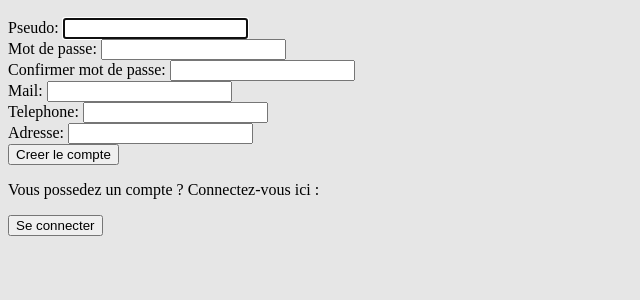
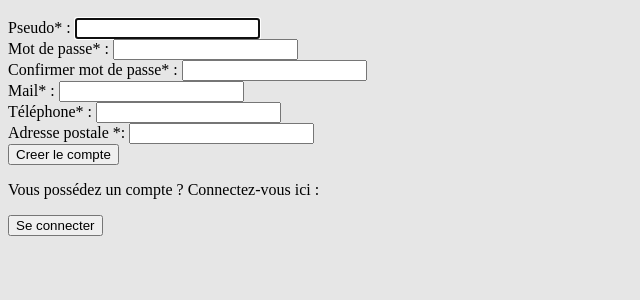
Before and after one commit to senetal/projet_php_armand_clerc_senet, a PHP site: page /project/Vue/createaccount.view.php in a window 1280 px wide. Shown: the part 54-354 px from the top of the page, without its empty margins (0-640 px from the left). Run offline with PHP 8.4, Linux system fonts and the light colour scheme.

Commit message:
Orthographe corrigée.

```diff
--- a/project/Vue/Order.view.php
+++ b/project/Vue/Order.view.php
@@ -32,12 +32,12 @@ $sumCount = 0;
       <?php foreach ($tab as $a): //Afichage de chaque article ?>
         <article class="zone">
           <h2>Nom : <?= $a->name; ?> </h2>
-          <p> ref : <?=$a->ref?></p>
+          <p>Référence : <?=$a->ref?></p>
 
           <img src=<?php echo "\"../Modele/data/images/$a->image\""; ?> alt="<?=$a->description?>">
           <br>
 
-          <p> Prix unitaire : <?= $a->price;   ?>     Nombre de produits:<?= $a->count; ?> </p>
+          <p>Prix unitaire : <?= $a->price;   ?>     Nombre de produits:<?= $a->count; ?> </p>
           <?php $totalPrice +=$a->price*$a->count;
           $sumCount += $a->count;
           ?>
@@ -66,7 +66,7 @@ $sumCount = 0;
           <p class="noArticle">Vous n'avez pas d'article dans votre panier </p>
 
         <?php else: ?>
-          <p class="noArticle">Vous devez etre connecte pour consuter votre panier </p>
+          <p class="noArticle">Vous devez être connecté pour consulter votre panier </p>
         <?php endif; ?>
       <?php endif; ?>
     </article>
--- a/project/Vue/Proposition.view.php
+++ b/project/Vue/Proposition.view.php
@@ -16,7 +16,7 @@
     <p class="error"><?php echo "$err" ?></p>
     <?php endif; ?>
 
-    <h1>Proposez vos propre chat </h1>
+    <h1>Proposez vos propres chats </h1>
     <article class="">
       <form class="" action="../Controleur/Proposition.ctrl.php" method="post" enctype="multipart/form-data" >
 
@@ -69,7 +69,7 @@
           <div class="d25">
 
 
-            <label for="cat">Categories* :</label>
+            <label for="cat">Catégories* :</label>
 
           </div>
           <div class="d75">
--- a/project/Vue/account.view.php
+++ b/project/Vue/account.view.php
@@ -29,9 +29,9 @@ if(isset($_SESSION['user'])){
       <input type="password" name="password" value="<?= $usr->password ?>" readonly><br>
       Mail :
       <input type="mail" name="mail" value="<?= $usr->mail ?>" readonly><br>
-      Telephone :
+      Téléphone :
       <input type="text" name="tel" value="<?= $usr->tel ?>" readonly><br>
-      Addresse :
+      Adresse :
       <input type="text" name="address" value="<?= $usr->address ?>" readonly><br>
 
     </div>
--- a/project/Vue/createaccount.view.php
+++ b/project/Vue/createaccount.view.php
@@ -2,28 +2,28 @@
 <html lang="fr" dir="ltr">
   <head>
     <meta charset="utf-8">
-    <title>Creer un compte</title>
+    <title>Créer un compte</title>
   </head>
   <body>
     <?php include('header.php'); ?><br>
     <form class="createaccount" action="../Controleur/account.ctrl.php" method="post">
       <?php if(isset($err)) echo $err; ?>
-      <label for="pseudo">Pseudo:</label>
+      <label for="pseudo">Pseudo* :</label>
       <input type="text" name="pseudo" value="" maxlength="64" autofocus required><br>
-      <label for="password">Mot de passe:</label>
+      <label for="password">Mot de passe* :</label>
       <input type="password" name="password" value="" maxlength="64" required><br>
-      <label for="password2">Confirmer mot de passe:</label>
+      <label for="password2">Confirmer mot de passe* :</label>
       <input type="password" name="password2" value="" maxlength="64" required><br>
-      <label for="mail">Mail:</label>
+      <label for="mail">Mail* :</label>
       <input type="email" name="mail" value=""><br>
-      <label for="tel">Telephone:</label>
+      <label for="tel">Téléphone* :</label>
       <input type="text" name="tel" value="" maxlength="10" required><br>
-      <label for="address">Adresse:</label>
+      <label for="address">Adresse postale *:</label>
       <input type="text" name="address" value="" maxlength="256" required><br>
 
       <input type="submit" name="submit" value="Creer le compte">
     </form>
-    <p>Vous possedez un compte ? Connectez-vous ici :</p>
+    <p>Vous possédez un compte ? Connectez-vous ici :</p>
     <a href='../Vue/login.view.php'><button type="button">Se connecter</button></a>
   </body>
 </html>
--- a/project/Vue/login.view.php
+++ b/project/Vue/login.view.php
@@ -14,8 +14,8 @@
       <input type="password" name="password" value="" maxlength="64" required><br>
       <input type="submit" name="submit" value="Se connecter">
     </form>
-    <p>Pas de compte ? Creez-en un ici :</p>
-    <a href='../Vue/createaccount.view.php'><button type="button">Creer un compte</button></a>
+    <p>Pas de compte ? Créez-en un ici :</p>
+    <a href='../Vue/createaccount.view.php'><button type="button">Créer un compte</button></a>
 
       <?php include('footer.php')?>
   </body>
--- a/project/Vue/main.view.php
+++ b/project/Vue/main.view.php
@@ -20,7 +20,7 @@
       <h2>Bienvenue sur Lebonchat.fr ! </h2><br>
 
       <article class="intro">
-        <p>Vous voullez de la companie ne chersse plus vous trouvez ici le chat qui vous convient </p>
+        <p>Vous voulez de la compagnie ? Ne cherchez plus, trouvez ici le chat qui vous convient !</p>
       </article>
 
 
@@ -30,7 +30,7 @@
       <p>Connectez-vous ici :</p>
       <a href='../Vue/login.view.php'><button type="button" class="boutton">Se connecter</button></a>
       <p>Pas encore membre ? Inscrivez-vous ici :</p>
-      <a href='../Vue/createaccount.view.php'><button class="boutton" type="button">Creer un compte</button></a>
+      <a href='../Vue/createaccount.view.php'><button class="boutton" type="button">Créer un compte</button></a>
     </div>
 
     <footer>
--- a/project/Vue/myoffers.view.php
+++ b/project/Vue/myoffers.view.php
@@ -16,7 +16,7 @@
   <?php foreach ($tab as $a): ?>
 <article class="zone">
   <h2>Nom : <?=$a->name; ?> </h2>
-  <p>Ref : <?=$a->ref?></p>
+  <p>Référence : <?=$a->ref?></p>
 
 <img src=<?php echo "\"../Modele/data/images/$a->image\""; ?> alt="<?=$a->description?>">
   <br>
```
Also changed, not shown: project/Vue/accountmenu.php (deleted, +0 -10 lines), README.md.
